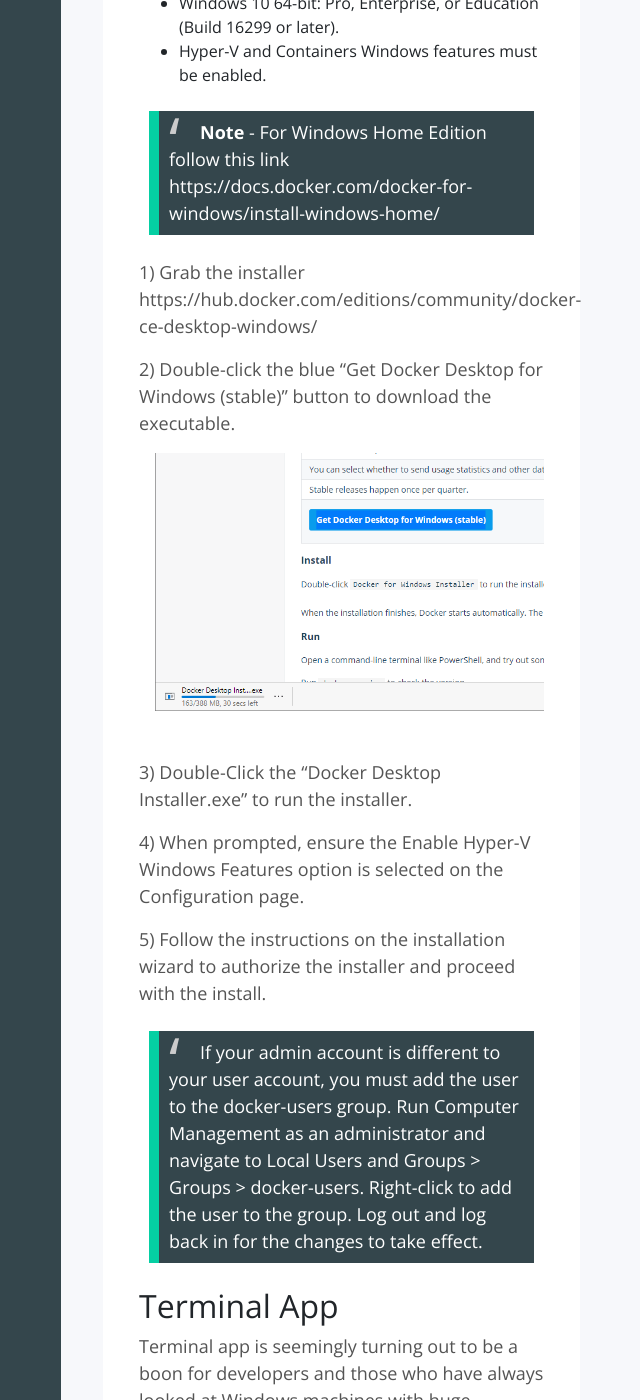
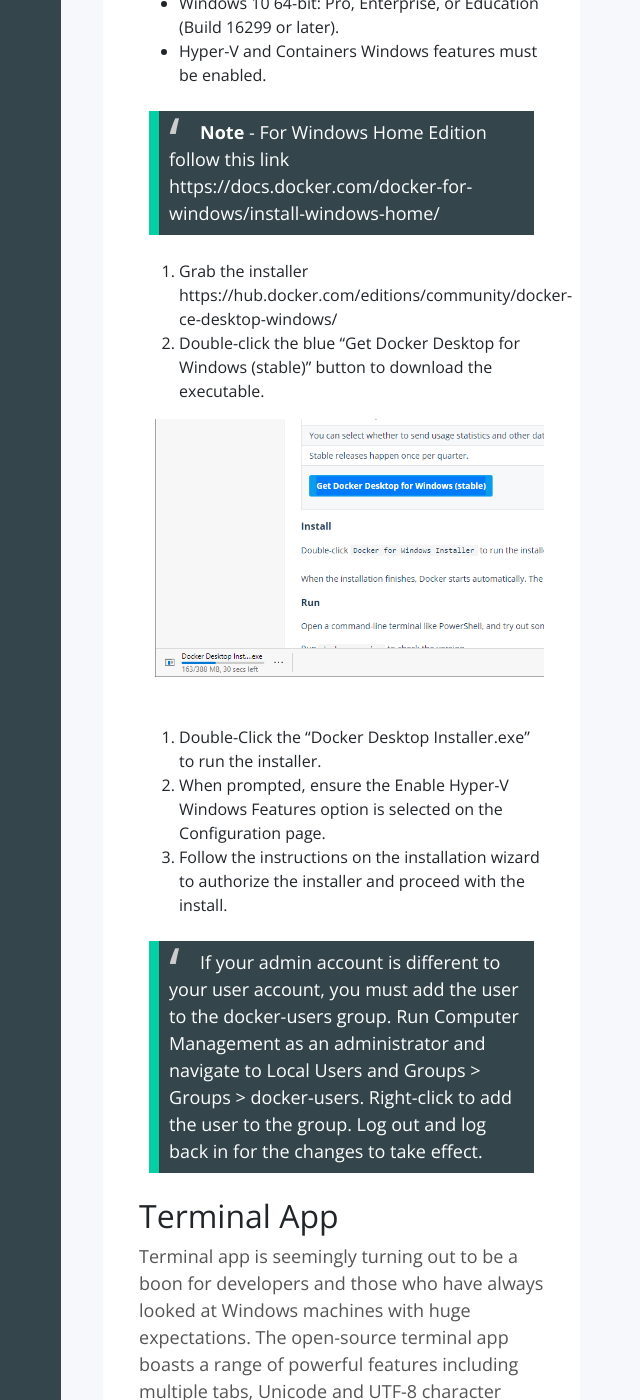
Before and after one commit to cleverberry/evilsaint, a Jekyll site: the page built from _posts/2020-09-21-welcome-to-windows-2020.md, in a window 1280 px wide and 1400 px high, scrolled down 7087 px. Shown: the whole window, without its empty margins (376-1016 px from the left). Built offline with Jekyll 4.4.1, drawn with Linux system fonts in a browser that asks for light colours; nearby versions of some CDN libraries; a style sheet for code colours, icons or effects is not loaded; some of the changed lines change nothing that is shown; some of the changed text lies outside the part shown.

Commit message:
Update post “2020-09-21-welcome-to-windows-2020”

```diff
--- a/_posts/2020-09-21-welcome-to-windows-2020.md
+++ b/_posts/2020-09-21-welcome-to-windows-2020.md
@@ -8,7 +8,6 @@
 date: 21 September 2020
 tags: programming
 ---
-
 # Welcome to Windows 2020
 
 This guide is going to take you through a number of components to get your machine ready for subsequent parts of this guide.
@@ -27,47 +26,44 @@
 
 Hit the Windows key and type "cmd".
 
-![]({{ site.baseurl }}/assets/images/article-images/welcome-to-windows-2020/elevated-cmd-prompt.png)
+![elevated-cmd-prompt]({{ site.baseurl }}/assets/images/article-images/welcome-to-windows-2020/elevated-cmd-prompt.png "elevated-cmd-prompt")
 
 Hold down `CTRL` + `SHIFT` and now hit the `Enter` key to open the command prompt as an elevated user.
 
 Now hit the Windows key and type "powershell"
 
-![]({{ site.baseurl }}/assets/images/article-images/welcome-to-windows-2020/elevated-powershell-prompt.png)
+![elevated-powershell-prompt]({{ site.baseurl }}/assets/images/article-images/welcome-to-windows-2020/elevated-powershell-prompt.png "elevated-powershell-prompt")
 
 Hold down `CTRL` + `SHIFT` and now hit the `Enter` key to open the PowerShell prompt as an elevated user.
 
 Windows Version
 
-![]({{ site.baseurl }}/assets/images/article-images/welcome-to-windows-2020/winver.png)
+![winver]({{ site.baseurl }}/assets/images/article-images/welcome-to-windows-2020/winver.png "winver")
 
 {% include newsletter.html %}
 
 ## PowerShell Seven
-
 
 Quick one-liner to install the latest version (PowerShell 7 is current at time of print) on Windows
 {% highlight PowerShell %}
 iex "& { $(irm https://aka.ms/install-powershell.ps1) } -UseMSI"
 {% endhighlight %}
 
-
 Follow the Wizard to the step headed "Optional Actions" and check the selection to "Enable PowerShell remoting". I also like to select "Add 'Open here' context menus to Explorer".
 
-![]({{ site.baseurl }}/assets/images/article-images/welcome-to-windows-2020/windows-7-install-wizard-optional-actions.png)
+![windows-7-install-wizard-optional-actions]({{ site.baseurl }}/assets/images/article-images/welcome-to-windows-2020/windows-7-install-wizard-optional-actions.png "windows-7-install-wizard-optional-actions")
 
 Select the "Launch PowerShell" in the bottom left of the next wizard.
 
-![]({{ site.baseurl }}/assets/images/article-images/welcome-to-windows-2020/windows-7-install-wizard-launch-powershell.png)
+![windows-7-install-wizard-launch-powershell]({{ site.baseurl }}/assets/images/article-images/welcome-to-windows-2020/windows-7-install-wizard-launch-powershell.png "windows-7-install-wizard-launch-powershell")
 
 Now "Right Click" the PowerShell icon and select "Pin to taskbar".
 
-![]({{ site.baseurl }}/assets/images/article-images/welcome-to-windows-2020/windows-7-install-wizard-pin-to-taskbard.png)
+![windows-7-install-wizard-pin-to-taskbard]({{ site.baseurl }}/assets/images/article-images/welcome-to-windows-2020/windows-7-install-wizard-pin-to-taskbard.png "windows-7-install-wizard-pin-to-taskbard")
 
 Now enter `$PSVersionTable` to confirm the version of PowerShell.
 
-![]({{ site.baseurl }}/assets/images/article-images/welcome-to-windows-2020/windows-7-install-wizard-psversiontable.png)
-
+![windows-7-install-wizard-psversiontable]({{ site.baseurl }}/assets/images/article-images/welcome-to-windows-2020/windows-7-install-wizard-psversiontable.png "windows-7-install-wizard-psversiontable")
 
 @Todo
 
@@ -76,32 +72,25 @@
 wget https://aka.ms/install-powershell.sh; sudo bash install-powershell.sh; rm install-powershell.sh
 {% endhighlight %}
 
-
 ## WSL
 
 WSL version 2 is real Linux on real Windows :)
 
-
 Next, we will install the Windows Subsystem for Linux and the VirtualMachinePlatform.
 
-
 Dism vs Enable-WindowsOptionalFeature
-
 
 {% highlight PowerShell %}
 dism.exe /online /enable-feature /featurename:Microsoft-Windows-Subsystem-Linux /all /norestart
 dism.exe /online /enable-feature /featurename:VirtualMachinePlatform /all /norestart
 {% endhighlight %}
 
-
 {% highlight PowerShell %}
 Enable-WindowsOptionalFeature -Online -FeatureName Microsoft-Windows-Subsystem-Linux -NoRestart
 Enable-WindowsOptionalFeature -Online -FeatureName VirtualMachinePlatform -NoRestart
 {% endhighlight %}
 
-
-![]({{ site.baseurl }}/assets/images/article-images/welcome-to-windows-2020/windows-7-enable-virtual-machine.png)
-
+![windows-7-enable-virtual-machine]({{ site.baseurl }}/assets/images/article-images/welcome-to-windows-2020/windows-7-enable-virtual-machine.png "windows-7-enable-virtual-machine")
 
 Setting version 2 of the Windows Subsystem for Linux to the default
 {% highlight PowerShell %}
@@ -114,20 +103,18 @@
 
 This means you need to install the MSI another component.
 
-Go to [https://aka.ms/wsl2kernel](https://aka.ms/wsl2kernel)
+Go to <https://aka.ms/wsl2kernel>
 
-![]({{ site.baseurl }}/assets/images/article-images/welcome-to-windows-2020/download-wslv2-kernel.png)
+![download-wslv2-kernel]({{ site.baseurl }}/assets/images/article-images/welcome-to-windows-2020/download-wslv2-kernel.png "download-wslv2-kernel")
 
 Download by clicking the link "WSL2 Linux kernel update package for x64 machines"
 
-![]({{ site.baseurl }}/assets/images/article-images/welcome-to-windows-2020/click-installer-wslv2.png)
-
+![click-installer-wslv2]({{ site.baseurl }}/assets/images/article-images/welcome-to-windows-2020/click-installer-wslv2.png "click-installer-wslv2")
 
 If at this point you need to restart your virtual machine.
 {% highlight PowerShell %}
 restart-computer -Confirm
 {% endhighlight %}
-
 
 List various versions of Linux
 {% highlight PowerShell %}
@@ -137,21 +124,18 @@
 
 Listing versions we can see the difference
 
-![]({{ site.baseurl }}/assets/images/article-images/welcome-to-windows-2020/wsl-list-versions.png)
+![wsl-list-versions]({{ site.baseurl }}/assets/images/article-images/welcome-to-windows-2020/wsl-list-versions.png "wsl-list-versions")
 
 We will want to upgrade any wsl linux machines running version 1 (hyper-v method)
 
 Reasons to upgrade to WSLv2
 https://docs.microsoft.com/en-gb/windows/wsl/about
 
-
 {% highlight PowerShell %}
 wsl --set-version kali-linux 2
 {% endhighlight %}
 
-![]({{ site.baseurl }}/assets/images/article-images/welcome-to-windows-2020/wslv2-conversion-in-process.png)
-
-
+![wslv2-conversion-in-process]({{ site.baseurl }}/assets/images/article-images/welcome-to-windows-2020/wslv2-conversion-in-process.png "wslv2-conversion-in-process")
 
 Run the Kali Linux Distribution
 {% highlight PowerShell %}
@@ -165,15 +149,13 @@
 Dism /Online /Cleanup-Image /RestoreHealth
 {% endhighlight %}
 
-
 Install Code by typing `code .`
 
-![]({{ site.baseurl }}/assets/images/article-images/welcome-to-windows-2020/install-visual-studio-code.png)
-
+![install-visual-studio-code]({{ site.baseurl }}/assets/images/article-images/welcome-to-windows-2020/install-visual-studio-code.png "install-visual-studio-code")
 
 Now type `code .` again and watch as Visual Stuido opens up in the Windows Host showing files from the WSL
 
-![]({{ site.baseurl }}/assets/images/article-images/welcome-to-windows-2020/visual-studio-code.png)
+![visual-studio-code]({{ site.baseurl }}/assets/images/article-images/welcome-to-windows-2020/visual-studio-code.png "visual-studio-code")
 
 ## Docker for Windows
 
@@ -182,59 +164,49 @@
 * Windows 10 64-bit: Pro, Enterprise, or Education (Build 16299 or later).
 * Hyper-V and Containers Windows features must be enabled.
 
-> **Note** - For Windows Home Edition follow this link [https://docs.docker.com/docker-for-windows/install-windows-home/](https://docs.docker.com/docker-for-windows/install-windows-home/)
+> **Note** - For Windows Home Edition follow this link <https://docs.docker.com/docker-for-windows/install-windows-home/>
 
+1. Grab the installer <https://hub.docker.com/editions/community/docker-ce-desktop-windows/>
+2. Double-click the blue "Get Docker Desktop for Windows (stable)" button to download the executable.
 
-1) Grab the installer [https://hub.docker.com/editions/community/docker-ce-desktop-windows/](https://hub.docker.com/editions/community/docker-ce-desktop-windows/)
+![docker-installer]({{ site.baseurl }}/assets/images/article-images/welcome-to-windows-2020/docker-installer.png "docker-installer")
 
-2) Double-click the blue "Get Docker Desktop for Windows (stable)" button to download the executable.
-
-![]({{ site.baseurl }}/assets/images/article-images/welcome-to-windows-2020/docker-installer.png)
-
-3) Double-Click the "Docker Desktop Installer.exe" to run the installer.
-
-4) When prompted, ensure the Enable Hyper-V Windows Features option is selected on the Configuration page.
-
-5) Follow the instructions on the installation wizard to authorize the installer and proceed with the install.
+3. Double-Click the "Docker Desktop Installer.exe" to run the installer.
+4. When prompted, ensure the Enable Hyper-V Windows Features option is selected on the Configuration page.
+5. Follow the instructions on the installation wizard to authorize the installer and proceed with the install.
 
 > If your admin account is different to your user account, you must add the user to the docker-users group. Run Computer Management as an administrator and navigate to  Local Users and Groups > Groups > docker-users. Right-click to add the user to the group. Log out and log back in for the changes to take effect.
-
 
 ## Terminal App
 
 Terminal app is seemingly turning out to be a boon for developers and those who have always looked at Windows machines with huge expectations. The open-source terminal app boasts a range of powerful features including multiple tabs, Unicode and UTF-8 character support, and GPU accelerated text rendering engine. It’s designed to be an all-in-one platform for Command Prompt, PowerShell, WSL and SSH so that developers can have seamless access to all the tools. Even better, this all-new command-line app also features custom themes and styles for a more personalized experience
 
-
 https://github.com/microsoft/terminal/releases/
 
 The new Shell
 
-
-![]({{ site.baseurl }}/assets/images/article-images/welcome-to-windows-2020/new-shell.PNG)
+![new-shell]({{ site.baseurl }}/assets/images/article-images/welcome-to-windows-2020/new-shell.PNG "new-shell")
 
 Pin to taskbar
 
-![]({{ site.baseurl }}/assets/images/article-images/welcome-to-windows-2020/pin-new-terminal-to-taskbar.png)
-
+![pin-new-terminal-to-taskbar]({{ site.baseurl }}/assets/images/article-images/welcome-to-windows-2020/pin-new-terminal-to-taskbar.png "pin-new-terminal-to-taskbar")
 
 ### Customisation
-
 
 #### Cascadia Fonts
 
 https://github.com/microsoft/cascadia-code/releases
 
-![]({{ site.baseurl }}/assets/images/article-images/welcome-to-windows-2020/cascadia-codes.png)
+![cascadia-codes]({{ site.baseurl }}/assets/images/article-images/welcome-to-windows-2020/cascadia-codes.png "cascadia-codes")
 
 Click "Install for all users"
 
-![]({{ site.baseurl }}/assets/images/article-images/welcome-to-windows-2020/install-fonts-for-all-users.png)
+![install-fonts-for-all-users]({{ site.baseurl }}/assets/images/article-images/welcome-to-windows-2020/install-fonts-for-all-users.png "install-fonts-for-all-users")
 
 #### Git
 
 Install Git for Windows
 https://git-scm.com/download/win
-
 
 Posh-Git adds Git status information to your prompt as well as tab-completion for Git commands, parameters, remotes, and branch names. Oh-My-Posh provides theme capabilities for your PowerShell prompt.
 
@@ -250,7 +222,6 @@
 Install-Module -Name PSReadLine -Scope CurrentUser -Force -SkipPublisherCheck
 {% endhighlight %}
 
-
 Oh My Posh Themes
 Pick a theme https://github.com/JanDeDobbeleer/oh-my-posh#themes
 {% highlight PowerShell %}
@@ -259,9 +230,7 @@
 Set-Theme Paradox
 {% endhighlight %}
 
-
 Customise your Kali
-
 
 Install Powerline
 {% highlight PowerShell %}
@@ -269,18 +238,13 @@
 go get -u github.com/justjanne/powerline-go
 {% endhighlight %}
 
-
 Install Hyper for Windows
 https://releases.hyper.is/download/win
 
 ![]({{ site.baseurl }}/assets/images/article-images/welcome-to-windows-2020/install-hyper-for-windows.png)
 
 With the Hypershell open, enter the following commands
-![]({{ site.baseurl }}/assets/images/article-images/welcome-to-windows-2020/hyper-shell.png)
-
-
-
-
+!\[]({{ site.baseurl }}/assets/images/article-images/welcome-to-windows-2020/hyper-shell.png)
 
 settings.json
 
@@ -292,16 +256,11 @@
 
 The defaults.json file contains all the default configuration values for the terminal. This file can be used for reference, as it is an auto-generated file and contaiSns all complete default configuration of the terminal application.
 
-
-
-
-
-
 ## Install Chocolatey
 
 From an elevated PowerShell Prompt
 {% highlight PowerShell %}
-Set-ExecutionPolicy Bypass -Scope Process -Force; [System.Net.ServicePointManager]::SecurityProtocol = [System.Net.ServicePointManager]::SecurityProtocol -bor 3072; iex ((New-Object System.Net.WebClient).DownloadString('https://chocolatey.org/install.ps1'))
+Set-ExecutionPolicy Bypass -Scope Process -Force; \[System.Net.ServicePointManager]::SecurityProtocol = \[System.Net.ServicePointManager]::SecurityProtocol -bor 3072; iex ((New-Object System.Net.WebClient).DownloadString('https://chocolatey.org/install.ps1'))
 {% endhighlight %}
 
 Confirm the installation of Chocolatey
@@ -314,11 +273,10 @@
 choco install wsl-kalilinux
 {% endhighlight %}
 
-
 ## FireEye Commando-vm
 
 Download the latest from:
-[https://github.com/fireeye/commando-vm](https://github.com/fireeye/commando-vm)
+<https://github.com/fireeye/commando-vm>
 
 Unzip the folder.
 
@@ -343,8 +301,6 @@
 {"name": "burp.free.fireeye"},
 {% endhighlight %}
 
-
-
 {% highlight PowerShell %}
 cinst install <package>
 {% endhighlight %}
@@ -353,14 +309,9 @@
 cup all
 {% endhighlight %}
 
-
-
-
 ## Customising WSL
 
-
 ### Kali Machine
-
 
 {% highlight PowerShell %}
 sudo apt-get update
@@ -372,14 +323,12 @@
 sudo apt install kali-linux-large
 {% endhighlight %}
 
-
-
 Run two version
 
 Run Win-KeX
+
 * Windows mode
 * seamless mode
-
 
 ## Customise Toys
 
```
